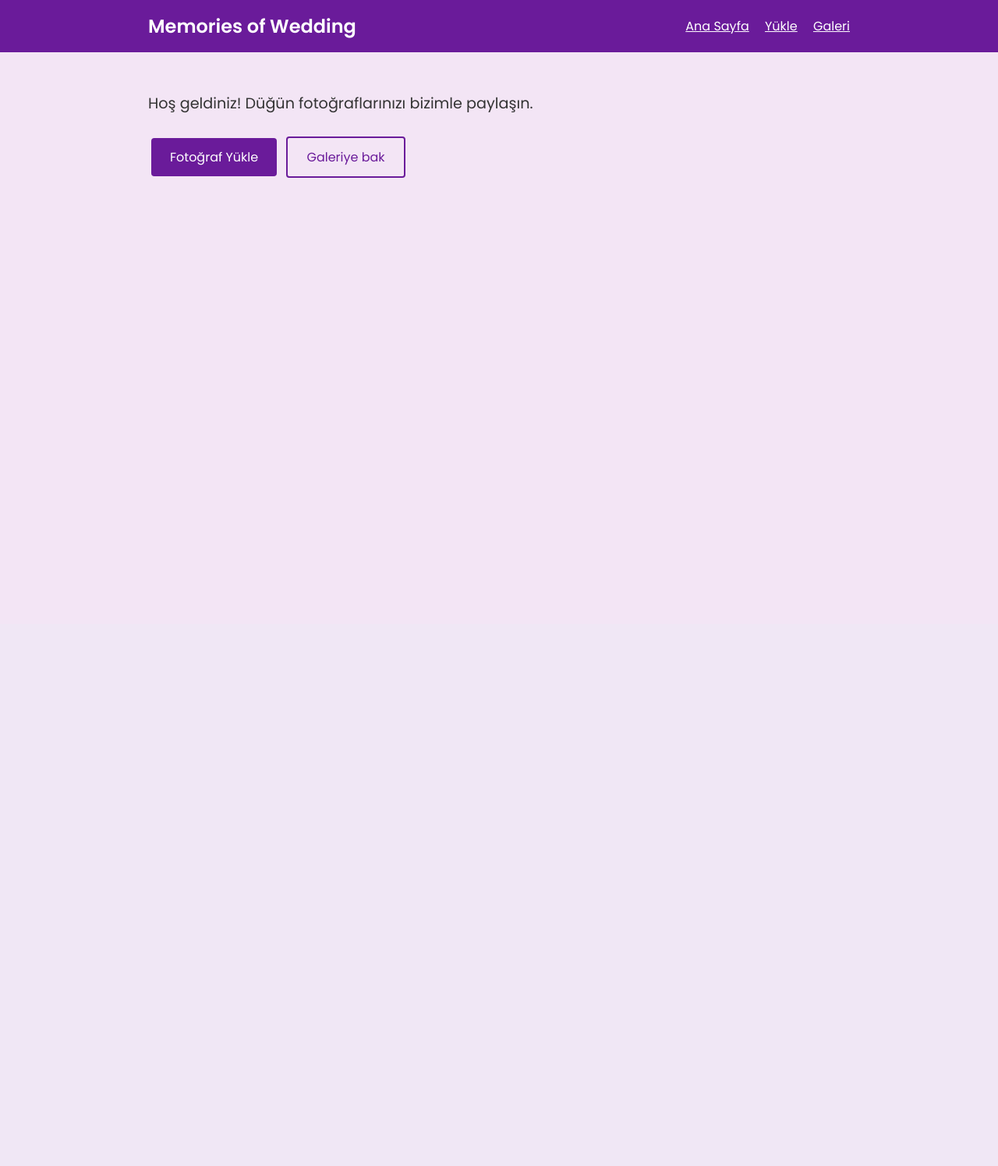
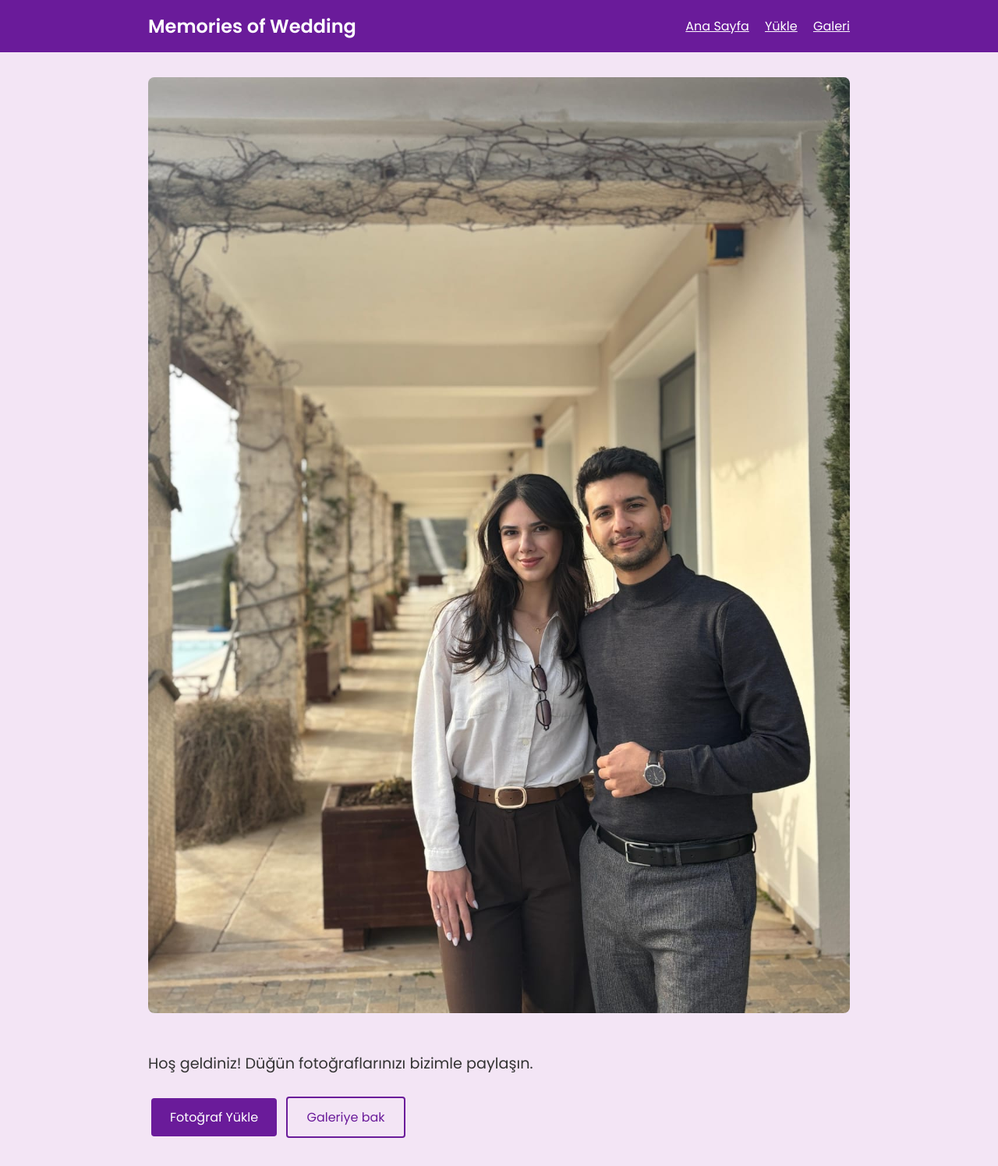
Before and after one commit to alibekirozer/Memoriesofwedding, a Flask app: page / in a window 1280 px wide. Shown: the whole page at 78% size. Before the commit the page ends 228 px from the top, so only its background shows below. Run offline with Flask 3, Linux system fonts and the light colour scheme.

Commit message:
Add hero image to homepage

```diff
--- a/static/styles.css
+++ b/static/styles.css
@@ -47,6 +47,13 @@ nav a:hover {
 
 .hero {
   padding: 2rem 0;
+}
+
+.hero-image {
+  width: 100%;
+  border-radius: 8px;
+  margin-bottom: 1.5rem;
+  object-fit: cover;
 }
 
 .hero p {
--- a/templates/index.html
+++ b/templates/index.html
@@ -1,6 +1,7 @@
 {% extends 'base.html' %}
 {% block content %}
 <section class="hero">
+  <img src="{{ url_for('static', filename='whatsapp-image-2025-08-04-02-20-18.jpeg') }}" alt="Düğün fotoğrafı" class="hero-image">
   <p>Hoş geldiniz! Düğün fotoğraflarınızı bizimle paylaşın.</p>
   <a href="{{ url_for('upload_file') }}" class="btn">Fotoğraf Yükle</a>
   <a href="{{ url_for('gallery') }}" class="btn btn-secondary">Galeriye bak</a>
```
Also changed, not shown: static/whatsapp-image-2025-08-04-02-20-18.jpeg (renamed from WhatsApp Image 2025-08-04 at 02.20.18.jpeg).
